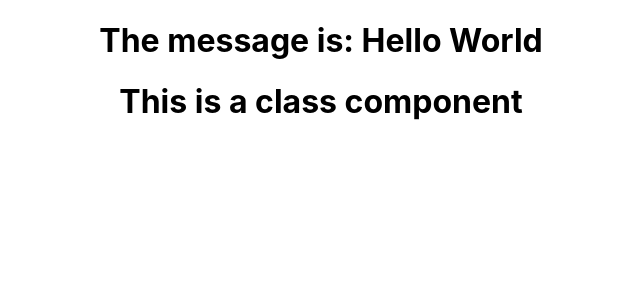
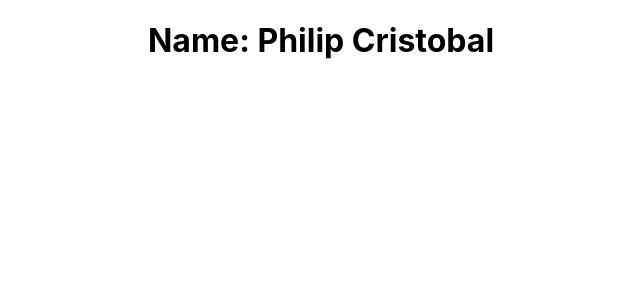
Before and after one commit to phlpcrstbl1999/React-Project, a React (Create React App) app: page / in a window 1280 px wide. Shown: the top 300 px of the page, without its empty margins (319-959 px from the left). Built offline with nearby package versions, Linux system fonts and the light colour scheme.

Commit message:
Props in Functional Component

```diff
--- a/src/App.js
+++ b/src/App.js
@@ -1,13 +1,18 @@
 // import logo from './logo.svg';
 import './App.css';
-import Hello from './components/Hello';
-import Message from './components/Message';
+// import Hello from './components/Hello';
+// import Message from './components/Message';
+import Profile from './components/Profile';
 
 function App() {
   return (
     <div className="App">
-      <Hello/>
-      <Message/>
+      {/* With Children */}
+      {/* <Profile firstName="Philip" lastName="Cristobal">
+        <h3>This is a children.</h3>
+      </Profile> */}
+
+      <Profile firstName="Philip" lastName="Cristobal"/>
     </div>
   );
 }
--- /dev/null
+++ b/src/components/Profile.js
@@ -0,0 +1,11 @@
+
+// with children
+// const Profile = (props) =>
+// <h1>
+// Name: {props.firstName} {props.lastName}
+// {props.children}
+// </h1>;
+
+const Profile = (props) => <h1>Name: {props.firstName + ' ' + props.lastName} </h1>
+
+export default Profile;
```
